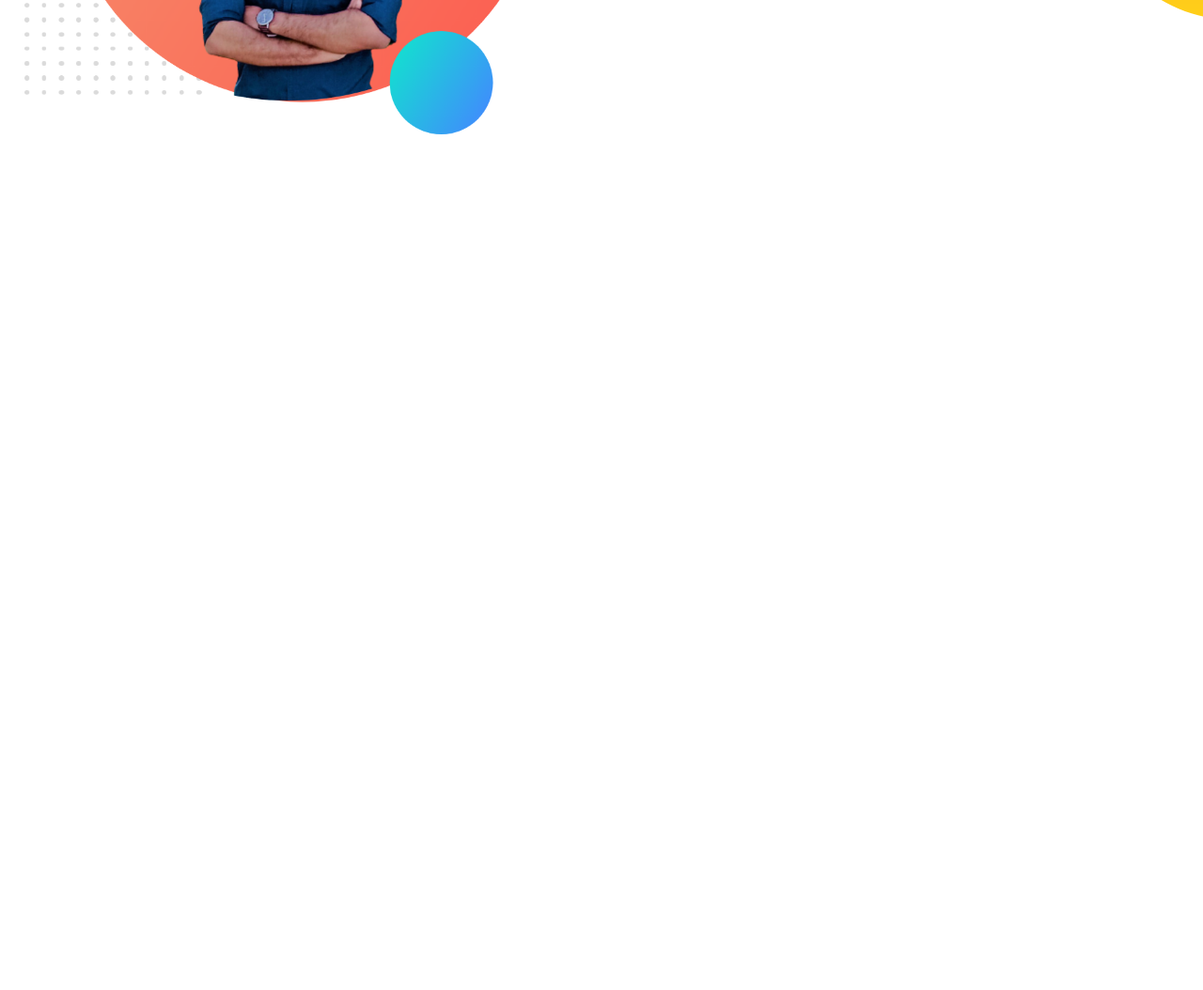
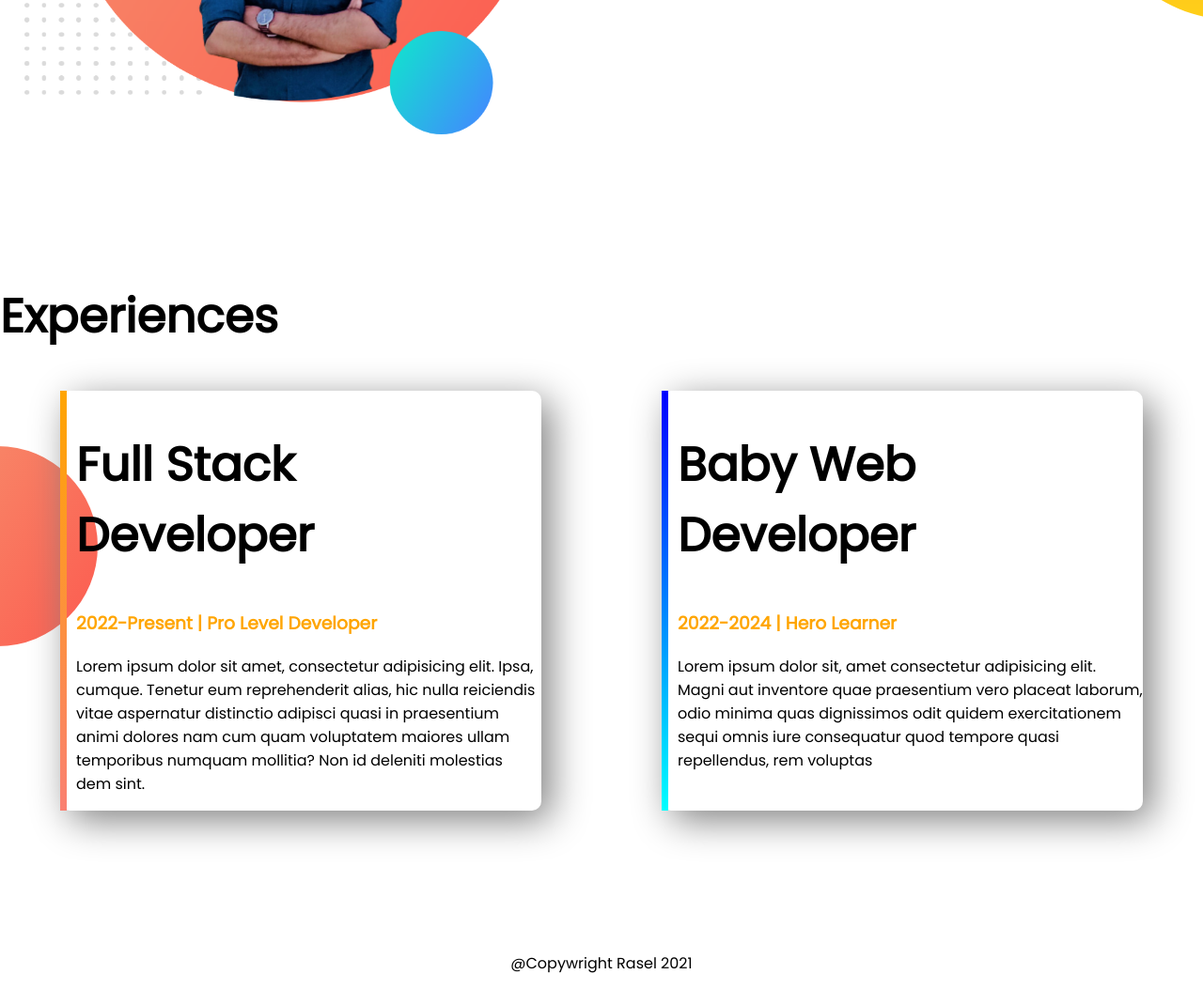
Before and after one commit to Rasel-69/developer-portfolio, a plain HTML site: page index.html in a window 1280 px wide. Shown: the part 1112-2166 px from the top of the page at 94% size. Before the commit the page ends 1412 px from the top, so only its background shows below. Drawn offline with Linux system fonts and the light colour scheme.

Commit message:
footer added

```diff
--- a/index.html
+++ b/index.html
@@ -13,7 +13,7 @@
 </head>
 
 <body>
-    <section class="top-banner">
+    <section class="top-banner flexible-container">
         <div class="half-width">
             <h1>Welcome To</h1>
             <h1><span class="orange-color">Rasel Ahmed's</span> World!</h1>
@@ -31,7 +31,7 @@
         </div>
     </section>
 
-    <section class="dream-big">
+    <section class="dream-big flexible-container">
         <div class="half-width">
             <img src="images/my-bg.png" alt="">
         </div>
@@ -45,8 +45,23 @@
             <a class="link-button" target="_blank" href="">DOWNLOAD RESUME</a>
         </div>
     </section>
+    <section class="experience-area">
+        <h1>Experiences</h1>
+        <div class="flexible-container">
+            <div id="experience-item1" class="experience-item">
+                <h1>Full Stack Developer</h1>
+                <h3 class="orange-color">2022-Present | Pro Level Developer</h3>
+                <p>Lorem ipsum dolor sit amet, consectetur adipisicing elit. Ipsa, cumque. Tenetur eum reprehenderit alias, hic nulla reiciendis vitae aspernatur distinctio adipisci quasi in praesentium animi dolores nam cum quam voluptatem maiores ullam temporibus numquam mollitia? Non id deleniti molestias dem sint.</p>
+            </div>
+            <div id="experience-item2" class="experience-item">
+                <h1>Baby Web Developer</h1>
+                <h3 class="orange-color">2022-2024 | Hero Learner</h3>
+                <p>Lorem ipsum dolor sit, amet consectetur adipisicing elit. Magni aut inventore quae praesentium vero placeat laborum, odio minima quas dignissimos odit quidem exercitationem sequi omnis iure consequatur quod tempore quasi repellendus, rem voluptas </p>
+            </div>
+        </div>
 
-
+    </section>
+    <footer><p>@Copywright Rasel 2021 </p></footer>
 </body>
 
 </html>
--- a/style.css
+++ b/style.css
@@ -8,7 +8,7 @@ h1{
 .orange-color{
     color: orange;
 }
-section{
+.flexible-container{
     display: flex;
     margin-bottom: 150px;
 }
@@ -39,3 +39,29 @@ section{
     background-position: right;
 
 }
+.experience-area{
+    background-image: url(images/exp-bg.png);
+    background-repeat: no-repeat;
+    background-position: left;
+}
+.experience-item{
+    width: 40%;
+    margin-right: 5%;
+    margin-left: 5%;
+    padding-left: 10px;
+    box-shadow: 10px 10px 40px gray;
+    border-radius: 10px;
+}
+#experience-item1{
+    border-left: 7px solid;
+    border-image: linear-gradient(orange,salmon);
+    border-image-slice: 1;
+}
+#experience-item2{
+    border-left: 7px solid;
+    border-image: linear-gradient(blue,cyan);
+    border-image-slice: 1;
+}
+footer p{
+    text-align: center;
+}
```
Also changed, not shown: 4 other files.
